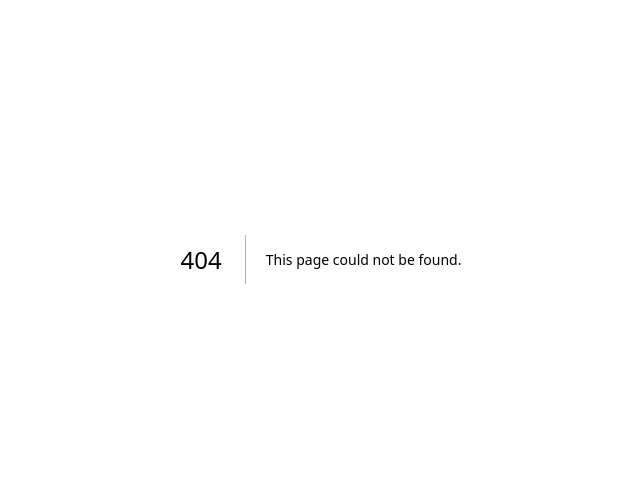
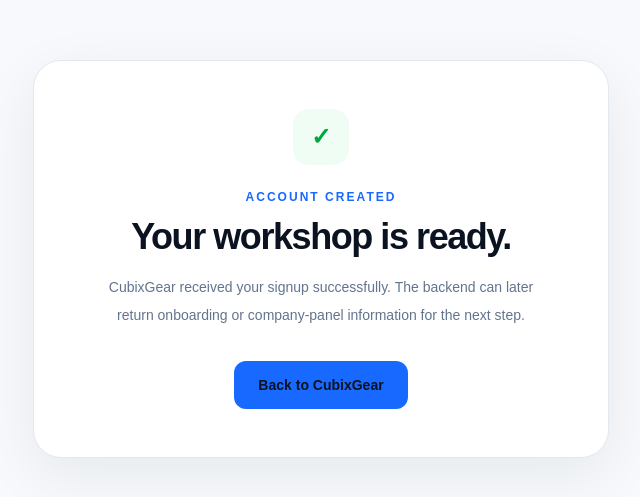
Before and after one commit to amnas-cubixmet/cubegears-public-website, a Next.js app: page /signup/success in a window 1280 px wide. Before the commit this address had no page. Shown: the part 141-638 px from the top of the page, without its empty margins (319-959 px from the left). Built offline with nearby package versions, Linux system fonts and the light colour scheme.

Commit message:
Add signup success state

```diff
--- /dev/null
+++ b/app/signup/success/page.tsx
@@ -0,0 +1,25 @@
+import Link from "next/link";
+
+export default function SignupSuccessPage() {
+  return (
+    <main className="grid min-h-screen place-items-center bg-[#f7f9fc] px-4 py-12">
+      <section className="w-full max-w-xl rounded-[28px] border border-slate-200 bg-white p-8 text-center shadow-[0_18px_60px_rgba(15,23,42,.07)] sm:p-12">
+        <div className="mx-auto grid h-14 w-14 place-items-center rounded-2xl bg-green-50 text-2xl font-black text-green-600">✓</div>
+        <p className="mt-6 text-xs font-black uppercase tracking-[.17em] text-[#1769ff]">Account created</p>
+        <h1 className="mt-3 text-3xl font-black tracking-[-.04em] sm:text-4xl">
+          Your workshop is ready.
+        </h1>
+        <p className="mx-auto mt-4 max-w-md text-sm leading-7 text-slate-500">
+          CubixGear received your signup successfully. The backend can later return
+          onboarding or company-panel information for the next step.
+        </p>
+        <Link
+          href="/"
+          className="mt-8 inline-flex h-12 items-center justify-center rounded-xl bg-[#1769ff] px-6 text-sm font-extrabold text-white transition hover:bg-[#0a4de0]"
+        >
+          Back to CubixGear
+        </Link>
+      </section>
+    </main>
+  );
+}
```
